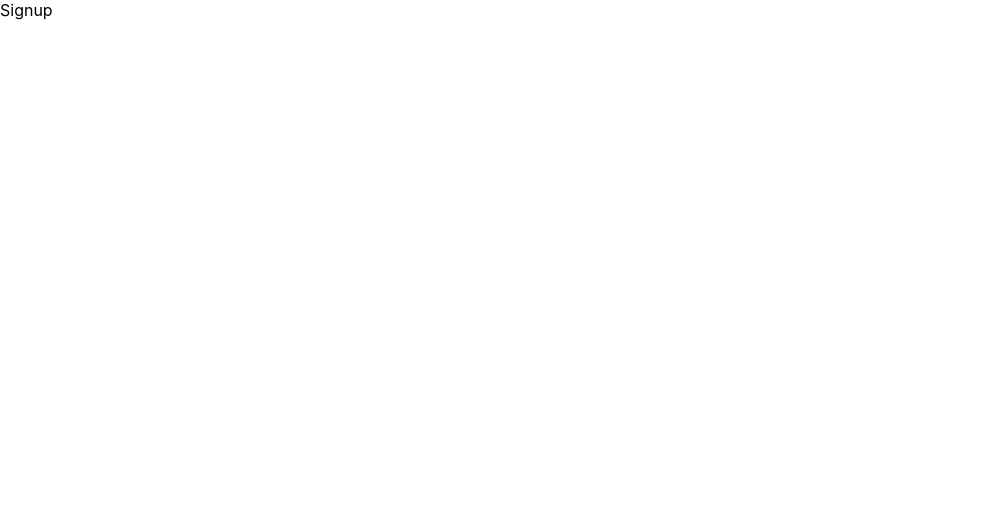
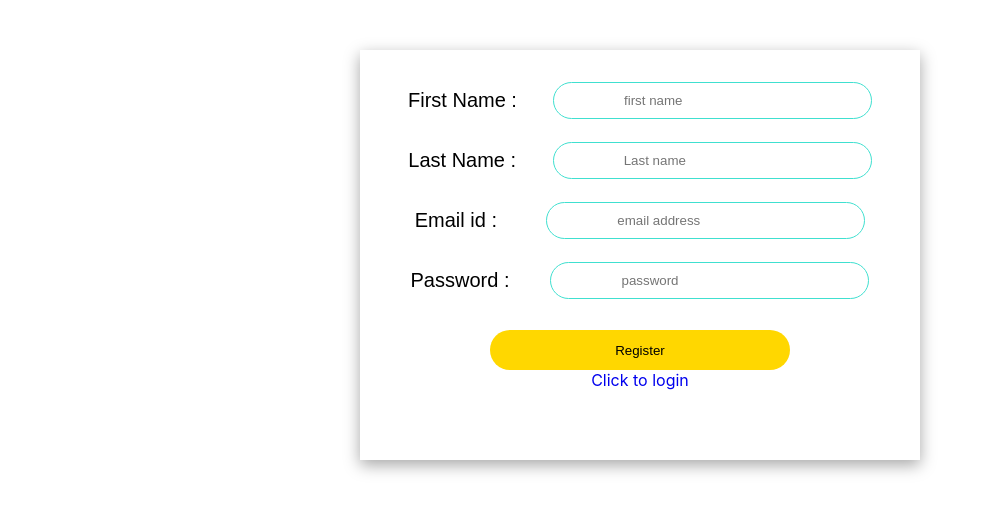
Before and after one commit to Iqbal0786/covid19_assignment, a React (Create React App) app: page /register in a window 1280 px wide. Shown: the top 512 px of the page, without its empty margins (0-990 px from the left). Built offline with nearby package versions, Linux system fonts and the light colour scheme.

Commit message:
some changes

```diff
--- a/src/components/Dashboard.jsx
+++ b/src/components/Dashboard.jsx
@@ -15,8 +15,9 @@ export default function Dashboard() {
          fetchData()
     },[])
     const fetchData=()=>{
-      axios.get("https://api.covid19api.com/summary ").then((res)=>{
-            setData({...data, ...res.data})
+      axios.get("https://covid19db1.herokuapp.com/covids").then((res)=>{
+        console.log(res.data);
+            setData({...data, ...res.data[0]})
          }).catch((err)=>{
             console.log(err.message);
          })
@@ -24,6 +25,9 @@ export default function Dashboard() {
     let mapdata=data.Countries
     if(searched.length){
          mapdata=searched
+    }
+    else{
+     // fetchData()
     }
   const formatXAxis = (tickItem) => {
        return new Date(tickItem).toLocaleDateString()
@@ -37,9 +41,10 @@ export default function Dashboard() {
 
        }
        else{
-        setfound(false)
-        fetchData()
+
+         setfound(false)
        }
+
 
   }
   // console.log(data.Countries)
--- a/src/components/Login.jsx
+++ b/src/components/Login.jsx
@@ -1,7 +1,25 @@
 import React from 'react'
+import { Link, useNavigate } from 'react-router-dom'
+import "../styles/signup.css"
+export default function Login() {
+  const naviage=useNavigate()
+  return (
+<>
+<div id='box'>
+     <div>
+     <label htmlFor="">Email id :  </label>
+     <input type="text"  placeholder='email address'/>
+     </div>
+     <div>
+     <label htmlFor="">Password :  </label>
+     <input type="password"  placeholder='password'/>
+     </div>
+     <button>Login</button>
+       <Link to={"/register"}  style={{textDecoration:"none"}}>
+       <p>Create new account</p>
+       </Link>
+   </div>
 
-export default function Login() {
-  return (
-    <div>Login</div>
+</>
   )
 }
--- a/src/components/Signup.jsx
+++ b/src/components/Signup.jsx
@@ -1,7 +1,35 @@
 import React from 'react'
-
+import '../styles/signup.css'
+import {Link} from "react-router-dom"
 export default function Signup() {
   return (
-    <div>Signup</div>
+   <>
+   <div id='box'>
+     <div>
+     <label htmlFor="">First Name :  </label>
+     <input type="text"  placeholder='first name'/>
+     </div>
+
+     <div>
+     <label htmlFor="">Last Name :  </label>
+     <input type="text"  placeholder='Last name'/>
+     </div>
+     <div>
+     <label htmlFor="">Email id :  </label>
+     <input type="text"  placeholder='email address'/>
+     </div>
+     <div>
+     <label htmlFor="">Password :  </label>
+     <input type="password"  placeholder='password'/>
+     </div>
+     <button>Register</button>
+     <Link to={"/login"} style={{textDecoration:"none"}}>
+       <p>Click to login</p>
+       </Link>
+   </div>
+
+
+
+   </>
   )
 }
--- /dev/null
+++ b/src/styles/signup.css
@@ -0,0 +1,40 @@
+#box{
+    width: 500px;
+    height:350px;
+    padding: 30px;
+    margin: auto;
+    margin-top: 50px;
+    box-shadow: rgba(0, 0, 0, 0.35) 0px 5px 15px;
+     text-align: center;
+}
+
+#box> div> input{
+    padding: 10px 70px;
+    border-radius: 30px;
+    border: 1px solid turquoise;
+
+}
+#box> div>label{
+    font-size: 20px;
+    font-family: sans-serif;
+    font-weight: lighter;
+
+}
+#box>div{
+    display: flex;
+    width: 100%;
+    height: 40px;
+    justify-content: space-around;
+    align-items: center;
+    margin-bottom: 20px;
+
+}
+#box>button{
+    width: 60%;
+    height: 40px;
+    border: none;
+    background-color: gold;
+    border-radius: 40px;
+    margin-top: 10px;
+
+}
```
